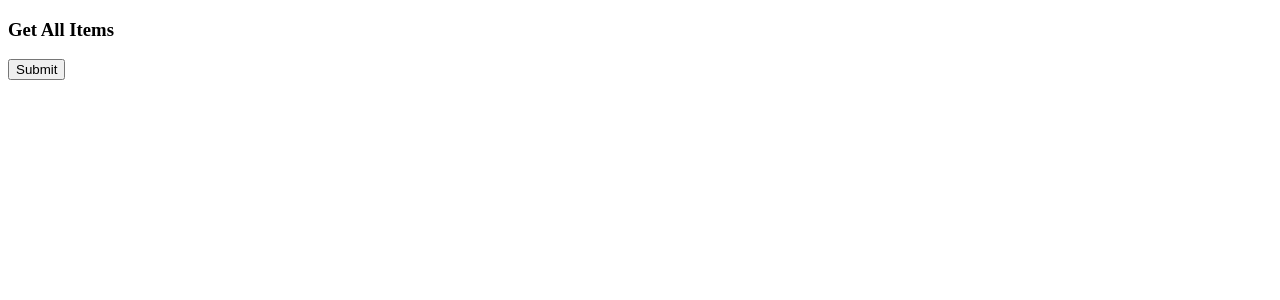
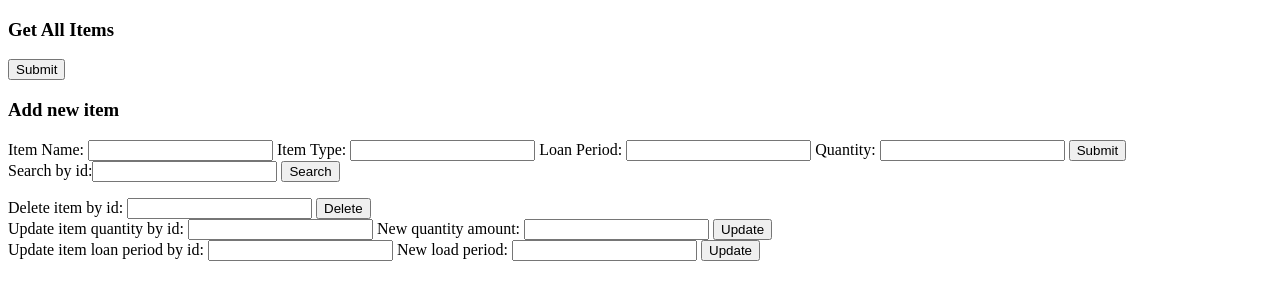
Before and after one commit to jason-koo/library-rest-api, a website: page views/index.html in a window 1280 px wide. Drawn offline with Linux system fonts and the light colour scheme.

Commit message:
updated files

```diff
--- a/controllers/product-controller.js
+++ b/controllers/product-controller.js
@@ -26,7 +26,7 @@ exports.create_new_item = (req, res, next) => {
         _id: new mongoose.Types.ObjectId(),
         name: req.body.name,
         type: req.body.type,
-        period: req.body.period,
+        loanPeriod: req.body.loanPeriod,
         quantity: req.body.quantity
     });
     item
--- a/views/index.html
+++ b/views/index.html
@@ -13,5 +13,36 @@
         <h3>Get All Items</h3>
         <button onclick="getAllItems()">Submit</button>
     </div>
+    <div>
+        <div id="add">
+            <h3>Add new item</h3>
+            Item Name: <input type="text" id="name">
+            Item Type: <input type="text" id="type">
+            Loan Period: <input type="number" id="period">
+            Quantity: <input type="number" id="quantity">
+            <button id="post" onclick="post()">Submit</button>
+        </div>
+    </div>
+    <div id="search">
+        Search by id:<input type="text" id="searchID">
+        <button onclick="search()">Search</button>
+        <ul id="list2">
+        </ul>
+    </div>
+    <div id="delete">
+        Delete item by id: <input type='text', id='itemID'>
+        <button onclick="deleteItem()">Delete</button>
+    </div>
+    <div id="updateQuantity">
+        Update item quantity by id: <input type='text', id='updateID'>
+        New quantity amount: <input type="number", id="updateQuantityNum">
+        <button onclick="updateQuantity()">Update</button>
+    </div>
+    <div id="updateLoadPeriod">
+        Update item loan period by id: <input type='text', id='loanID'>
+        New load period: <input type="number", id="loanVal">
+        <button onclick="updateLoanPeriod()">Update</button>
+    </div>
+
 </body>
 </html>
--- a/views/script.js
+++ b/views/script.js
@@ -5,7 +5,7 @@ function getAllItems() {
             var myArr = JSON.parse(this.responseText);
             for(var i = 0; i < myArr.length; i++) {
                 var element = document.createElement('li');
-                element.innerHTML = '<p>Name: ' + myArr[i].name + '</p>' + '<p>Type: ' + myArr[i].type + '</p>' + '<p>Load Period: ' + myArr[i].period + '</p>' + '<p>Quantity: ' + myArr[i].quantity + '</p>';
+                element.innerHTML = '<p>Name: ' + myArr[i].name + '</p>' + '<p>Type: ' + myArr[i].type + '</p>' + '<p>Loan Period: ' + myArr[i].loanPeriod + '</p>' + '<p>Quantity: ' + myArr[i].quantity + '</p>';
                 document.getElementById("list").appendChild(element);
             }
         }
@@ -13,3 +13,95 @@ function getAllItems() {
     xmlhttp.open("GET", "http://localhost:1234/library/list", true);
     xmlhttp.send();
 }
+
+// Create new item
+function post() {
+    var url = 'http://localhost:1234/library/create';
+    var data = {
+        name: document.getElementById("name").value,
+        type: document.getElementById("type").value,
+        loanPeriod: document.getElementById("period").value,
+        quantity: document.getElementById("quantity").value
+    };
+
+    fetch(url, {
+        method: 'POST', // or 'PUT'
+        headers:{
+            'Content-Type': 'application/json',
+            'Accept': 'application/json'
+            },
+            body: JSON.stringify(data) // data can be `string` or {object}!
+
+    }).then(res => res)
+    .then(response => alert("Item Added!"))
+    .catch(error => console.error('Error:', error));
+}
+
+// Search for item
+function search() {
+    var url = 'http://localhost:1234/library/' + document.getElementById('searchID').value;
+    var xmlhttp = new XMLHttpRequest();
+    xmlhttp.onreadystatechange = function () {
+        if(this.readyState == 4 && this.status == 200) {
+            var item = JSON.parse(this.responseText);
+            var element = document.createElement('li');
+            element.innerHTML = '<p>Name: ' + item.name + '</p></br>' + '<p>Type: ' + item.type + '</p></br>' + '<p>Loan Period: ' + item.period + '</p></br>' + '<p>Quantity' + item.quantity + '</p>';
+            document.getElementById('list2').appendChild(element);
+        }
+    }
+    xmlhttp.open("GET", url, true);
+    xmlhttp.send();
+}
+
+// Delete item
+function deleteItem() {
+    var url = "http://localhost:1234/library/delete/" + document.getElementById('itemID').value;
+    var xmlhttp = new XMLHttpRequest();
+    xmlhttp.onreadystatechange = function () {
+        if(this.readyState == 4 && this.status == 200) {
+            alert('Item ' + document.getElementById('itemID').value + ' has been deleted!');
+        }
+    }
+    xmlhttp.open("GET", url, true);
+    xmlhttp.send();
+}
+
+// Update item quantity
+function updateQuantity() {
+        var url = 'http://localhost:1234/library/updateQuantity/' + document.getElementById('updateID').value;
+        var data = {
+            quantity: document.getElementById("updateQuantityNum").value
+        };
+
+        fetch(url, {
+            method: 'POST', // or 'PUT'
+            headers:{
+                'Content-Type': 'application/json',
+                'Accept': 'application/json'
+                },
+                body: JSON.stringify(data) // data can be `string` or {object}!
+
+        }).then(res => res)
+        .then(response => alert("Item quantity updated!"))
+        .catch(error => console.error('Error:', error));
+}
+
+// Update Loan Date
+function updateLoanPeriod() {
+    var url = 'http://localhost:1234/library/updateLoanPeriod/' + document.getElementById('loanID').value;
+    var data = {
+        loanPeriod: document.getElementById("loanVal").value
+    };
+
+    fetch(url, {
+        method: 'POST', // or 'PUT'
+        headers:{
+            'Content-Type': 'application/json',
+            'Accept': 'application/json'
+            },
+            body: JSON.stringify(data) // data can be `string` or {object}!
+
+    }).then(res => res)
+    .then(response => alert("Item loan period updated!"))
+    .catch(error => console.error('Error:', error));
+}
```
